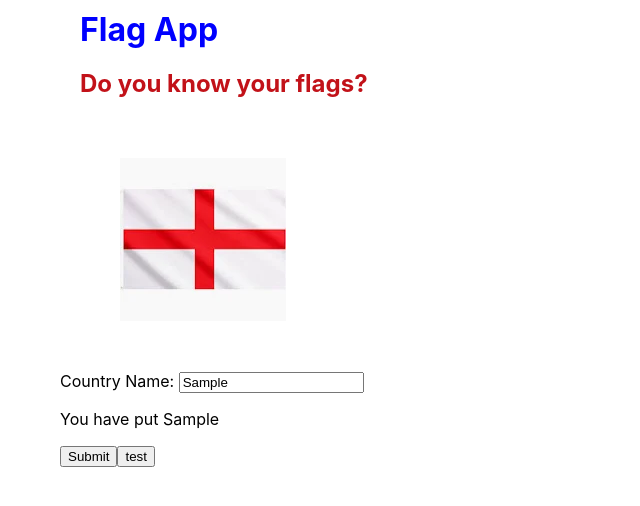
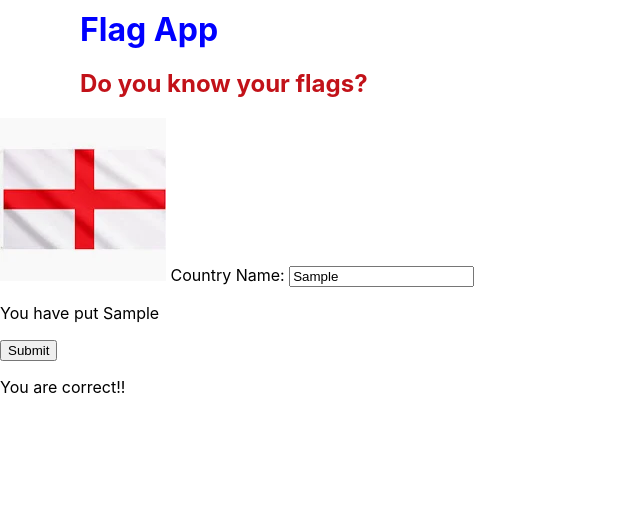
Before and after one commit to KMartinSA/Autotest, a React (Create React App) app: page / in a window 1280 px wide. Both pictures are taken after typing "Sample" into the empty fields and a click on the button "Submit". Shown: the top 506 px of the page, without its empty margins (0-640 px from the left). Built offline with nearby package versions, Linux system fonts and the light colour scheme.

Commit message:
Flag Test

```diff
--- a/src/App.js
+++ b/src/App.js
@@ -1,4 +1,8 @@
 import './App.css';
+import Header from './components/Headers.js'
+import Correct from './components/Correct.js'
+import Wrong from './components/Wrong.js'
+
 import france from './Images/France.jpg';
 import germany from './Images/Germany.jpg'
 import italy from './Images/Italy.jpg'
@@ -29,75 +33,40 @@ const flags = [ {src:france, value:'France'},
 
 var randomObject = flags[Math.floor(Math.random() * flags.length)];
 
+function App() {
 
+  const [countryValue,setCountryValue] = useState ('');
+  const [isCorrect, setIsCorrect] = useState(null);
 
-function FlagImage() {
-  return (
-  <div class='Flag'>
-      <img src={randomObject.src} className="Flag" alt={randomObject.value} />
-        <p><Form/></p>
-    </div>
-
-
-  );
-
-
-}
+  const handleSubmit = (e) => {
+    const answerIsCorrect = countryValue === randomObject.value.toLowerCase();
+    setIsCorrect(answerIsCorrect);
+    console.log(countryValue, randomObject.value.toLowerCase(), countryValue === randomObject.value.toLowerCase());
+  };
 
 
 
-function Form() {
-  const [Country_Value,setCountryValue] = useState ('');
+  return (
+  <div className= 'Form'>
+    <Header/>
+    <img src={randomObject.src} className="Flags" alt={randomObject.value} />
+    <label className='Country_Label'> Country Name: </label>
+    <input className='Country_Input'placeholder='Type here' value={countryValue} onChange = {(e) => setCountryValue(e.target.value)}></input>
+      <p> You have put {countryValue}</p>
+      <button onClick={handleSubmit} className='Submit'>
+        Submit
+      </button>
 
-  return (
-
-    <div classname='Input_Form'>
-      <label classname='Country_Label'> Country Name: </label>
-      <input classname='Country_Input'placeholder='Type here' value={Country_Value} onChange = {(e) => setCountryValue(e.target.value)}></input>
-      <p> You have put {Country_Value}</p>
-      <button onClick = {() => <Results value={Country_Value}/>} classname='Submit'>Submit </button>
-      <button onClick = {() => Test(Country_Value)} classname='Submit'>test </button>
-
-
-    </div>
-
-  );
-
-}
-
-function Test({Country_Value}) {
-
-  return (
-  <div>
-
-  <p>Hello {Country_Value}</p>
+      {isCorrect !== null && (
+        <p className='Result_Message'>
+          {isCorrect ? <Correct/>: <Wrong/>}
+        </p>
+      )}
 
 
   </div>
   );
 }
 
-function Results({Country_Value}) {
-
-  return (
-  <div>
-
-  <p>Hello {Country_Value}</p>
-
-
-  </div>
-  );
-}
-
-function App() {
-  return (
-  <div>
-    <h1 class='header'>Flag App</h1>
-      <h2 class='slogan'>Do you know your flags? </h2>
-        <p1><FlagImage/></p1>
-  </div>
-  );
-}
-
 
 export default App;
--- /dev/null
+++ b/src/components/Correct.js
@@ -0,0 +1,14 @@
+function Correct() {
+
+
+    return (
+    <div>
+
+      <p>You are correct!!</p>
+
+    </div>
+
+
+    );
+  }
+  export default Correct;
--- /dev/null
+++ b/src/components/Headers.js
@@ -0,0 +1,10 @@
+function Headers() {
+    return (
+    <div>
+      <h1 className='header'>Flag App</h1>
+        <h2 className='slogan'>Do you know your flags? </h2>
+    </div>
+    );
+  }
+
+  export default Headers;
--- /dev/null
+++ b/src/components/Wrong.js
@@ -0,0 +1,14 @@
+function Correct() {
+
+
+    return (
+    <div>
+
+      <p>You are correct!!</p>
+
+    </div>
+
+
+    );
+  }
+  export default Correct;
```
